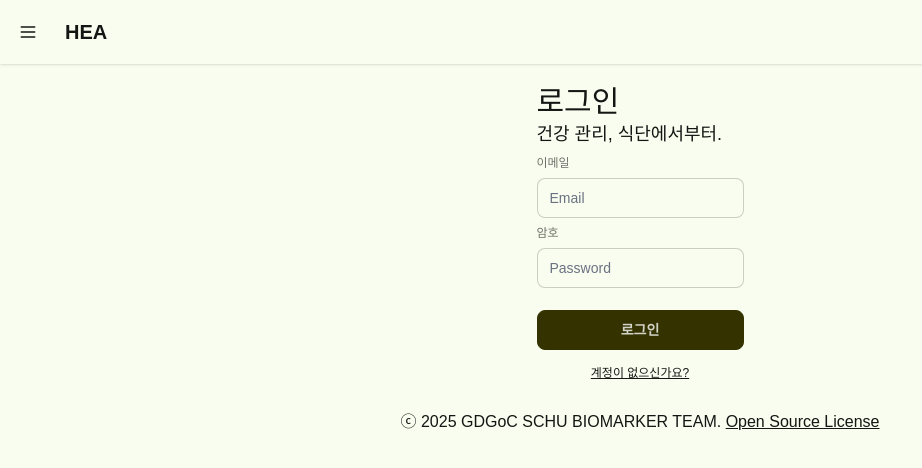
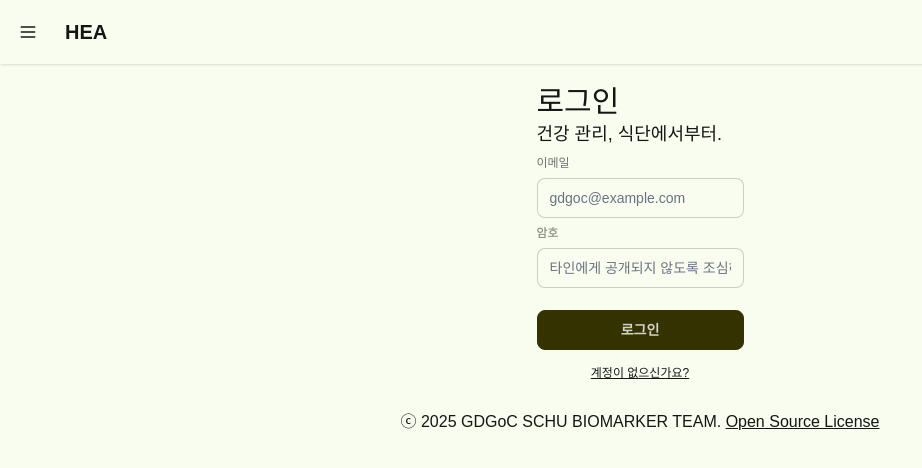
Before and after one commit to GDGoC-SCHU/2025-winter-biomarker-FE, a SvelteKit app: page /login in a window 1280 px wide. Shown: the top 468 px of the page, without its empty margins (0-922 px from the left). Built offline with nearby package versions, Linux system fonts and the light colour scheme.

Commit message:
(feat) add message when redirect from other

```diff
--- a/src/routes/login/+page.svelte
+++ b/src/routes/login/+page.svelte
@@ -1,17 +1,25 @@
 <script lang="ts">
-
+    import { page } from "$app/state";
 </script>
 <main class="flex justify-center items-center m-4">
     <form class="fieldset w-fit">
         <div>
             <h1 class="text-3xl">로그인</h1>
             <p class="text-lg">건강 관리, 식단에서부터.</p>
+            {#if page.url.searchParams.get("message_type") === "no_session"}
+            <div role="alert" class="alert alert-warning my-2">
+                <svg xmlns="http://www.w3.org/2000/svg" class="h-6 w-6 shrink-0 stroke-current" fill="none" viewBox="0 0 24 24">
+                <path stroke-linecap="round" stroke-linejoin="round" stroke-width="2" d="M12 9v2m0 4h.01m-6.938 4h13.856c1.54 0 2.502-1.667 1.732-3L13.732 4c-.77-1.333-2.694-1.333-3.464 0L3.34 16c-.77 1.333.192 3 1.732 3z" />
+                </svg>
+                <span>서비스를 이용하시려면 먼저 로그인해주세요.</span>
+            </div>
+            {/if}
         </div>
         <label for="password" class="fieldset-label">이메일</label>
-        <input type="email" class="input" placeholder="Email" />
+        <input type="email" class="input" placeholder="gdgoc@example.com" />
 
         <label for="password" class="fieldset-label">암호</label>
-        <input name="password" type="password" class="input" placeholder="Password" />
+        <input name="password" type="password" class="input" placeholder="타인에게 공개되지 않도록 조심하세요" />
 
         <button class="btn btn-neutral mt-4">로그인</button>
         <a href="/signup" class="link text-center m-2">계정이 없으신가요?</a>
```
